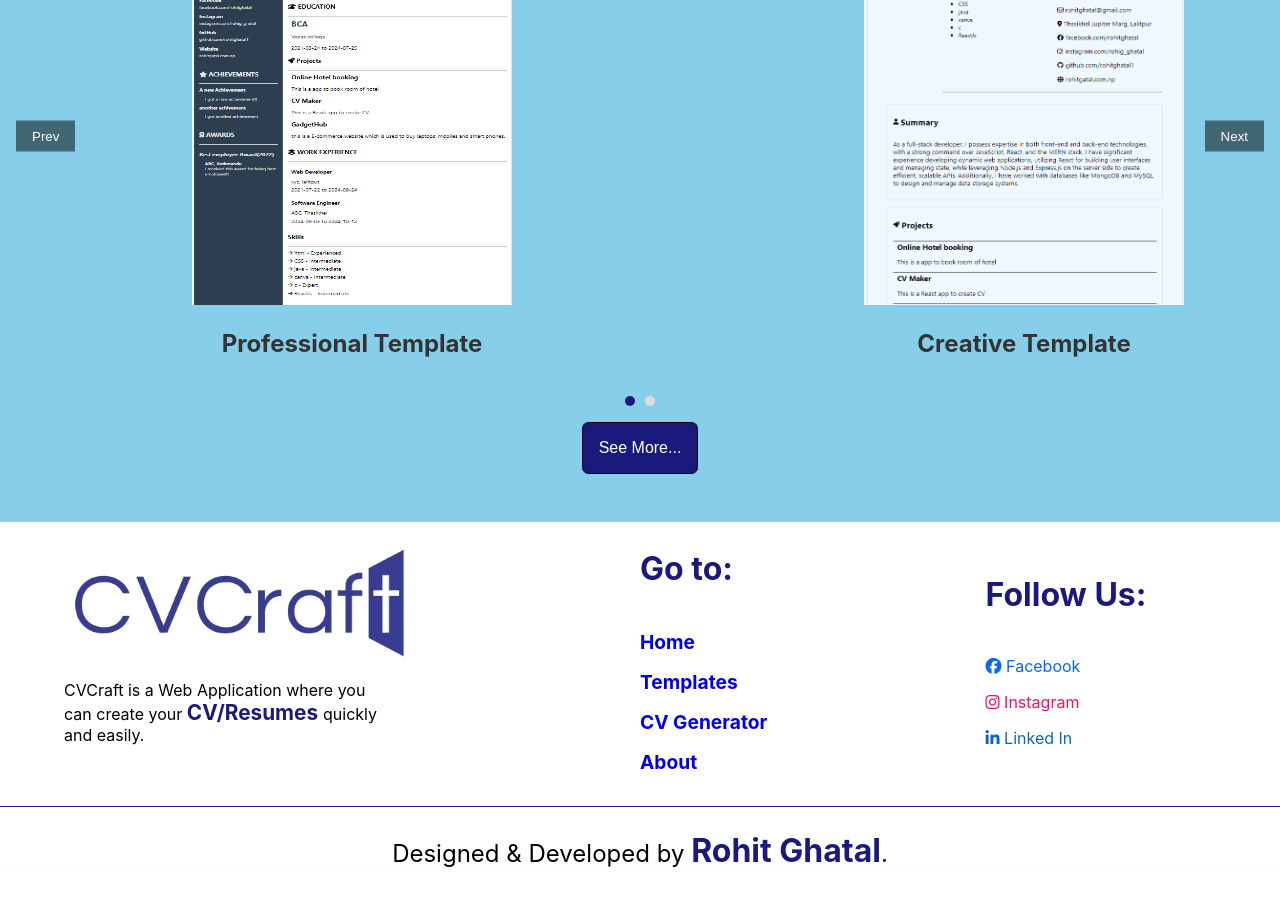
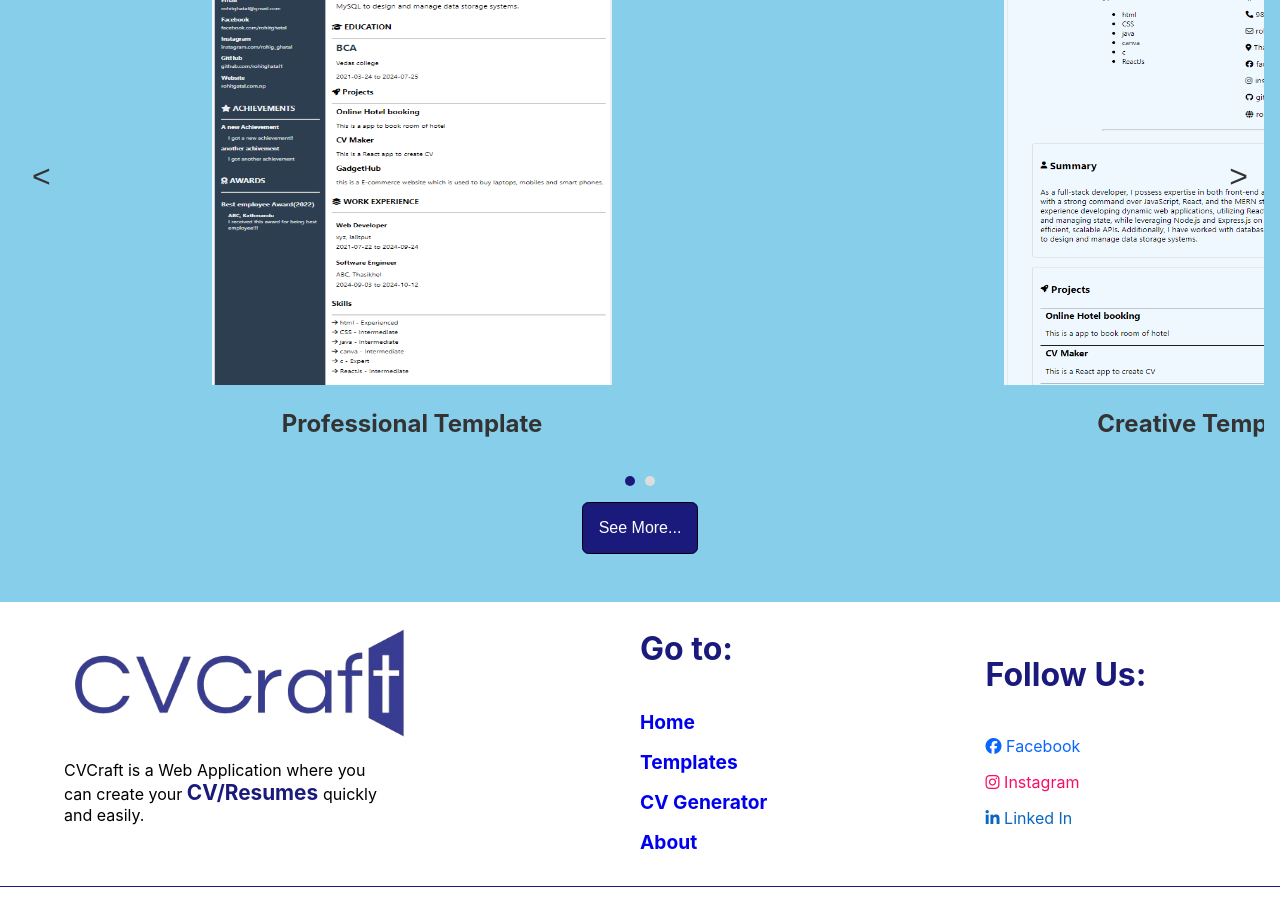
Before and after one commit to rohitghatal1/CVMaker-ReactJS, a React (Create React App) app: page / in a window 1280 px wide. Shown: the part 1500-2415 px from the top of the page. Before the commit the page ends 2394 px from the top, so only its background shows below. Built offline with nearby package versions, Linux system fonts and the light colour scheme.

Commit message:
updated styled for next and prev button in slider

```diff
--- a/src/components/Templates.js
+++ b/src/components/Templates.js
@@ -29,7 +29,7 @@ export default function Templates() {
         <div className="templateContainer">
           {/* Swiper Frame */}
           <div className="customSwiper">
-            <button className="prevBtn" onClick={goPrev} disabled={currentSlide === 0}>Prev</button>
+            <button className="prevBtn" onClick={goPrev} disabled={currentSlide === 0}>&#60;</button>
             <div className="swiperWrapper" style={{ transform: `translateX(-${currentSlide * 100}%)` }}>
               {templateData.map((template, index) => (
                 <div className="swiperSlide" key={template.id}>
@@ -44,7 +44,7 @@ export default function Templates() {
                 </div>
               ))}
             </div>
-            <button className="nextBtn" onClick={goNext} disabled={currentSlide === totalSlides - 1}>Next</button>
+            <button className="nextBtn" onClick={goNext} disabled={currentSlide === totalSlides - 1}>&#62;</button>
           </div>
           {/* Pagination */}
           <div className="pagination">
--- a/src/components/templates.css
+++ b/src/components/templates.css
@@ -68,8 +68,8 @@
 }
 
 .templateContainer .imageContainer {
-    width: 20rem;
-    height: 25rem;
+    width: 25rem;
+    height: 30rem;
     overflow: hidden;
     display: flex;
     justify-content: center;
@@ -94,16 +94,17 @@
 
 .templateContainer .prevBtn,
 .templateContainer .nextBtn {
-    background: rgba(0, 0, 0, 0.5);
-    color: #fff;
+    background-color: transparent;
     border: none;
+    color: #333;
+    font-size: 2rem;
+    cursor: pointer;
     padding: 0.5rem 1rem;
-    cursor: pointer;
-    pointer-events: all;
+    transition: color 0.3s ease;
     position: absolute;
     top: 50%;
     transform: translateY(-50%);
-    z-index: 2;
+    z-index: 5;
 }
 
 .templateContainer .prevBtn {
@@ -116,8 +117,9 @@
 
 .templateContainer .prevBtn:hover,
 .templateContainer .nextBtn:hover {
-    background-color: #1a1a7d;
+    color: #1a1a7d;
 }
+
 
 .templateContainer .pagination {
     display: flex;
```
